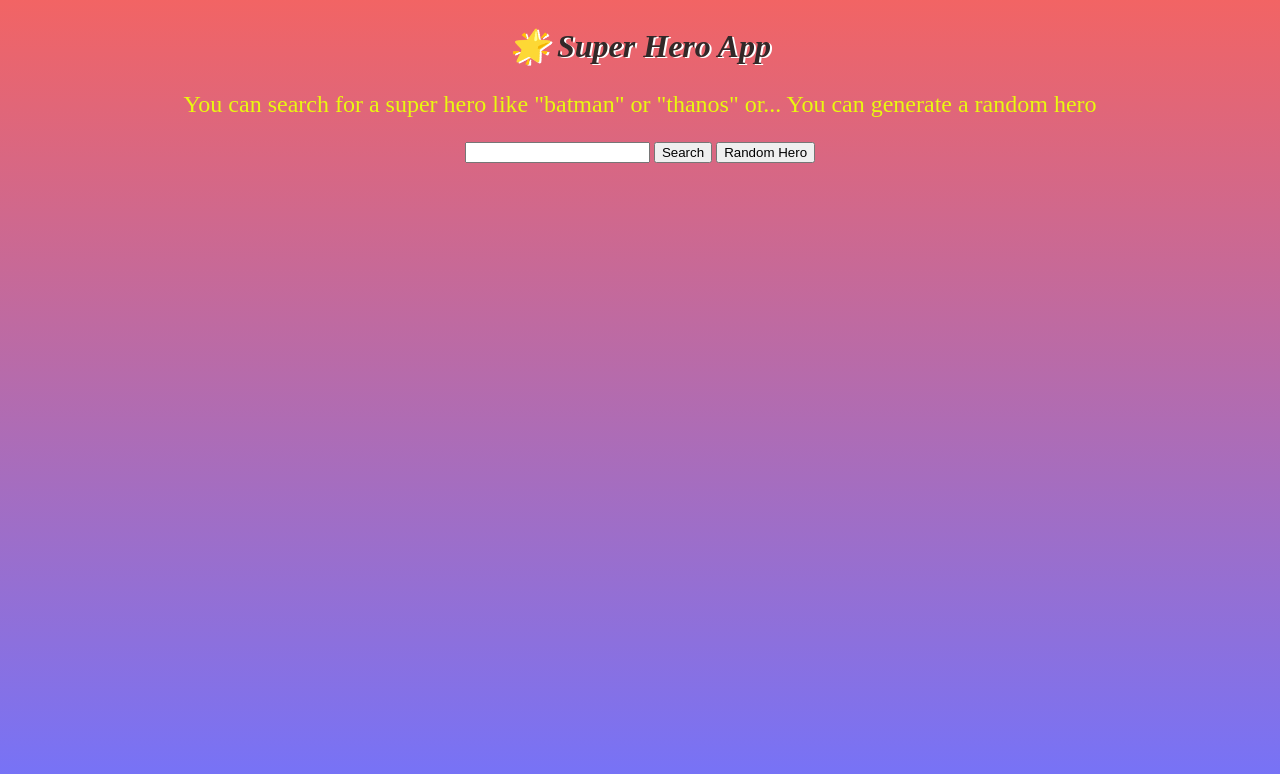
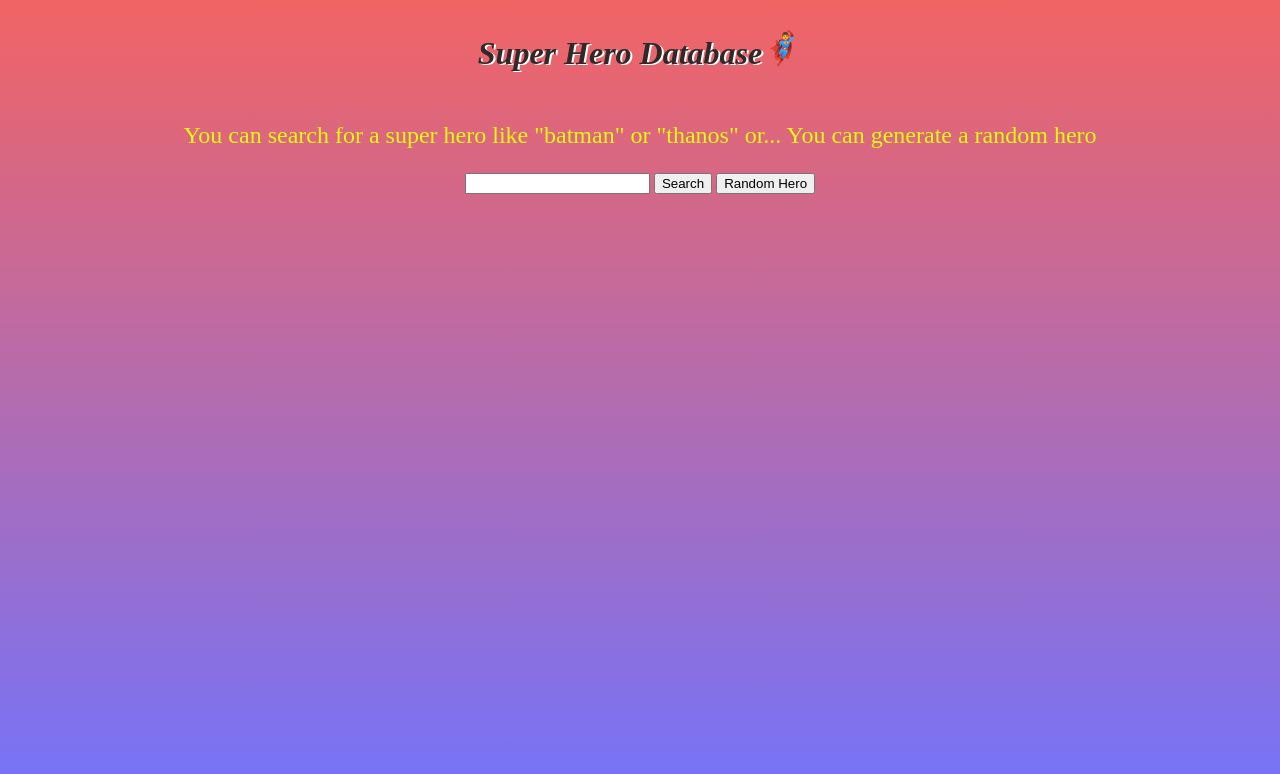
Before and after one commit to mesathor10/Super-Heroes-Database, a plain HTML site: page index.html in a window 1280 px wide. Drawn offline with Linux system fonts and the light colour scheme.

Commit message:
Update index.html

```diff
--- a/index.html
+++ b/index.html
@@ -9,7 +9,8 @@
 </head>
 
 <body>
-  <h2>🌟 Super Hero App</h2>
+  <header><h2>Super Hero Database</h2><h1>🦸‍♂️</h1>
+  </header>
   <p>You can search for a super hero like "batman" or "thanos" or... You can generate a random hero</p>
   <input id='searchInput' type="text">
   <button id='searchButton'>Search</button>
```
